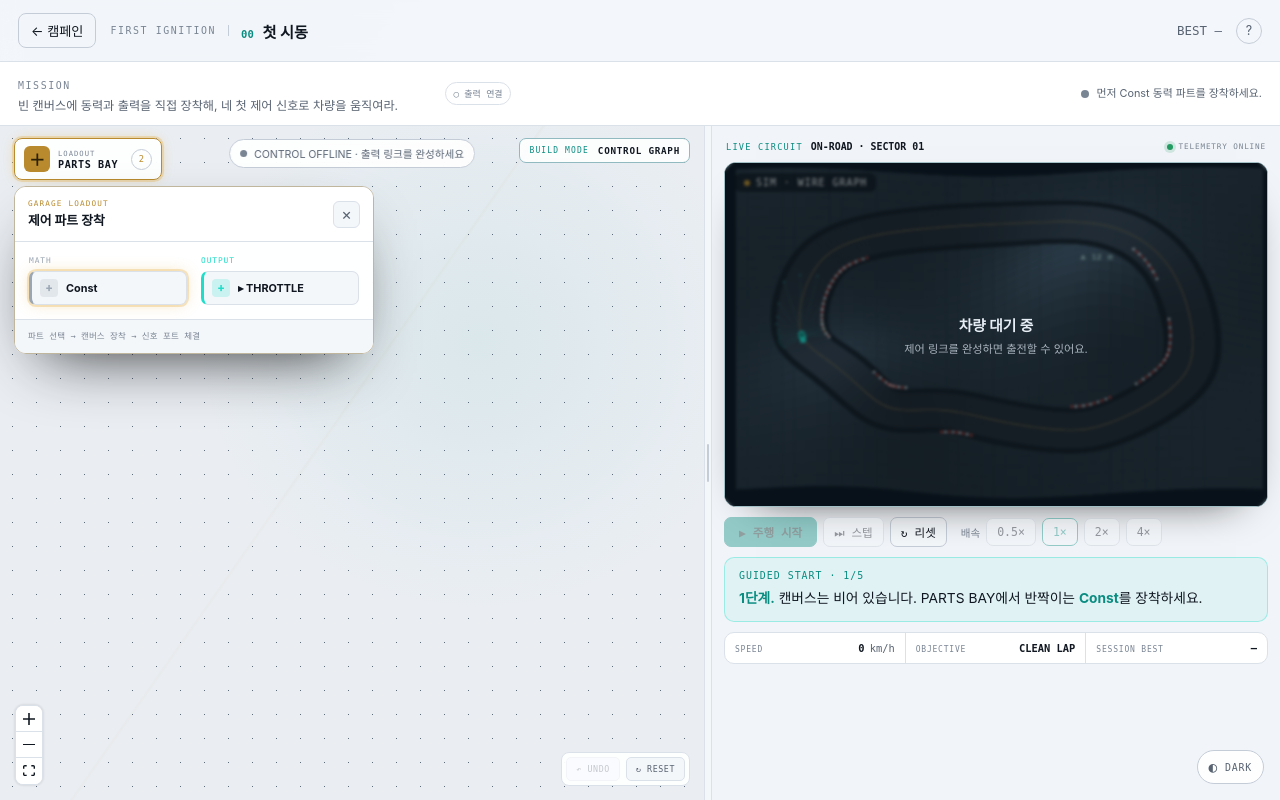
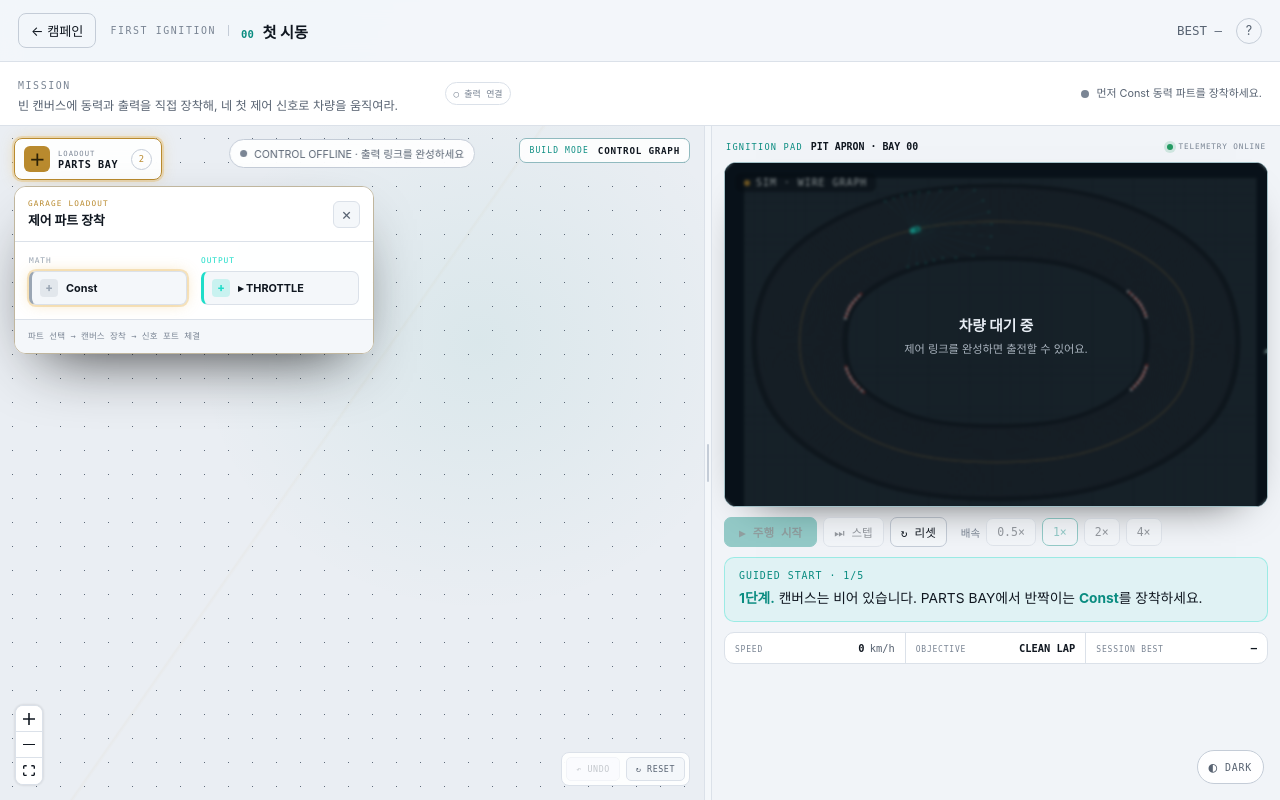
Before and after one commit to heedo7425/apex-arena, a React (Vite) app in the folder apps/web/: page / in a window 1280 px wide. Built offline with nearby package versions, Linux system fonts and the light colour scheme.

Commit message:
feat: add mission-specific racing venues

```diff
--- a/apps/web/src/campaign/LevelScreen.tsx
+++ b/apps/web/src/campaign/LevelScreen.tsx
@@ -1,11 +1,12 @@
 import React, { useEffect, useMemo, useRef, useState } from 'react'
-import { buildWorld, makeGraph, NT, validateGraph } from '@apex/core'
+import { makeGraph, NT, validateGraph } from '@apex/core'
 import type { Graph, GraphIssue } from '@apex/core'
 import { Editor } from '../editor/Editor'
 import { coreToRF } from '../editor/compile'
 import { Viewport } from '../sim/Viewport'
 import { useGame, useLive, useTut } from '../store'
 import { levelById, LEVELS, L2_THROTTLE_ASSIST } from './levels'
+import { missionVenue } from './worlds'
 
 const COACH: React.ReactNode[] = [
   <><b>1단계.</b> 캔버스는 비어 있습니다. PARTS BAY에서 반짝이는 <b>Const</b>를 장착하세요.</>,
@@ -136,15 +137,8 @@ function issueLabel(issue: GraphIssue): string {
 
 export function LevelScreen({ id }: { id: string }) {
   const level = levelById(id)
-  const world = useMemo(() => {
-    if (id !== 'l1') return buildWorld()
-    const provingGround = buildWorld({
-      ctrl:[[0,0],[100,0],[200,0],[260,40],[200,80],[100,80],[0,80],[-60,40],[-100,0]] as [number,number][],
-      half:7,
-    })
-    provingGround.height = { at:() => 0, grad:():[number,number] => [0,0], zmin:0, zmax:0, zlo:0, zhi:0 }
-    return provingGround
-  }, [id])
+  const venue = useMemo(() => missionVenue(id), [id])
+  const world = venue.world
   const initial = useMemo(() => coreToRF(level.starter), [id])
   const [graph, setGraph] = useState<Graph>(level.starter)
   const [hud, setHud] = useState({ speed:0, best:null as number | null, hold:0 })
@@ -268,7 +262,7 @@ export function LevelScreen({ id }: { id: string }) {
           <span />
         </button>
         <div className={'lv-pane lv-right' + (pane !== 'sim' ? ' mobile-hidden' : '')}>
-          <div className="circuit-head"><div><span>{isL1 ? 'SPEED LAB' : 'LIVE CIRCUIT'}</span><b>{isL1 ? 'STRAIGHT · CONTROL TEST' : 'ON-ROAD · SECTOR 01'}</b></div><em><i /> TELEMETRY ONLINE</em></div>
+          <div className="circuit-head"><div><span>{venue.name}</span><b>{venue.layout}</b></div><em><i /> TELEMETRY ONLINE</em></div>
           <Viewport key={simKey} world={world} graph={simGraph} canRun={canRun}
             trial={level.objective.type === 'speed' ? level.objective : undefined} onTrial={onSpeedTrial}
             onValues={(vals, info) => {
--- a/apps/web/src/campaign/levels.ts
+++ b/apps/web/src/campaign/levels.ts
@@ -67,8 +67,8 @@ export const LEVELS: Level[] = [
     palette:['const','src.pose','src.track','std.lookahead','std.tocar','std.pursuitCurv','std.steerFromCurv','sink.steer'], objective:{type:'clean'}, starter:L2,
     requirements:[{type:'std.lookahead',label:'전방 목표점'},{type:'std.tocar',label:'차 좌표 변환'},{type:'std.pursuitCurv',label:'추종 곡률'}], unlock:'Pure Pursuit' },
   { id:'l3', n:3, title:'그립의 한계', kicker:'CORNER SPEED',
-    teach:'전방 곡률로 안전 속도를 계산해 PID의 목표속도로 넣고 24초 안에 완주하세요.',
-    palette:['sub','ctrl.pid','clamp','src.speed','src.pose','src.track','std.curvAhead','std.gripSpeed','sink.throttle'], objective:{type:'time',target:24}, starter:L3,
+    teach:'전방 곡률로 안전 속도를 계산해 PID의 목표속도로 넣고 32초 안에 완주하세요.',
+    palette:['sub','ctrl.pid','clamp','src.speed','src.pose','src.track','std.curvAhead','std.gripSpeed','sink.throttle'], objective:{type:'time',target:32}, starter:L3,
     requirements:[{type:'std.curvAhead',label:'전방 곡률'},{type:'std.gripSpeed',label:'그립 속도'}], unlock:'곡률 기반 속도 계획' },
   { id:'l4', n:4, title:'보이지 않는 길', kicker:'FOLLOW THE GAP',
     teach:'LiDAR 거리 배열의 가장 넓은 빔을 찾아 각도로 바꾸고 STEER까지 연결하세요.',
--- /dev/null
+++ b/apps/web/src/campaign/worlds.ts
@@ -0,0 +1,46 @@
+import { buildWorld } from '@apex/core'
+import type { Height, Vec2, World } from '@apex/core'
+
+export type MissionVenue = {
+  world: World
+  name: string
+  layout: string
+  kind: 'pad' | 'dyno' | 'circuit'
+}
+
+const flatHeight = (): Height => ({
+  at:() => 0,
+  grad:() => [0,0],
+  zmin:0, zmax:0, zlo:0, zhi:0,
+})
+
+const venue = (name:string, layout:string, kind:MissionVenue['kind'], ctrl:Vec2[],
+  opts:{ half:number; mu?:number; flat?:boolean }): MissionVenue => {
+  const world = buildWorld({ ctrl, half:opts.half, mu:opts.mu })
+  if (opts.flat) world.height = flatHeight()
+  return { world, name, layout, kind }
+}
+
+export function missionVenue(id:string): MissionVenue {
+  if (id === 'tut') return venue('IGNITION PAD', 'PIT APRON · BAY 00', 'pad', [
+    [0,0],[38,0],[62,18],[62,48],[38,66],[0,66],[-24,48],[-24,18],
+  ], { half:10, flat:true })
+
+  if (id === 'l1') return venue('VELOCITY LAB', 'FLAT STRAIGHT · 01', 'dyno', [
+    [0,0],[100,0],[200,0],[260,40],[200,80],[100,80],[0,80],[-60,40],[-100,0],
+  ], { half:7, flat:true })
+
+  if (id === 'l2') return venue('ORBIT CIRCUIT', 'FLOW LOOP · 02', 'circuit', [
+    [18,46],[28,18],[62,8],[102,18],[122,43],[108,70],[72,82],[34,72],
+  ], { half:6, mu:1.05 })
+
+  if (id === 'l3') return venue('RIDGELINE', 'SWITCHBACK · 03', 'circuit', [
+    [20,45],[30,15],[60,10],[82,28],[105,16],[118,42],[102,68],[72,62],
+    [48,78],[25,66],
+  ], { half:6.5, mu:1 })
+
+  return venue('SENSOR CANYON', 'NARROW S-RUN · 04', 'circuit', [
+    [10,45],[20,20],[50,10],[80,18],[105,35],[108,58],[82,72],[52,62],
+    [30,72],
+  ], { half:4.2, mu:1 })
+}
```
Also changed, not shown: 1 other file (tests, documents, lock files or other folders).
